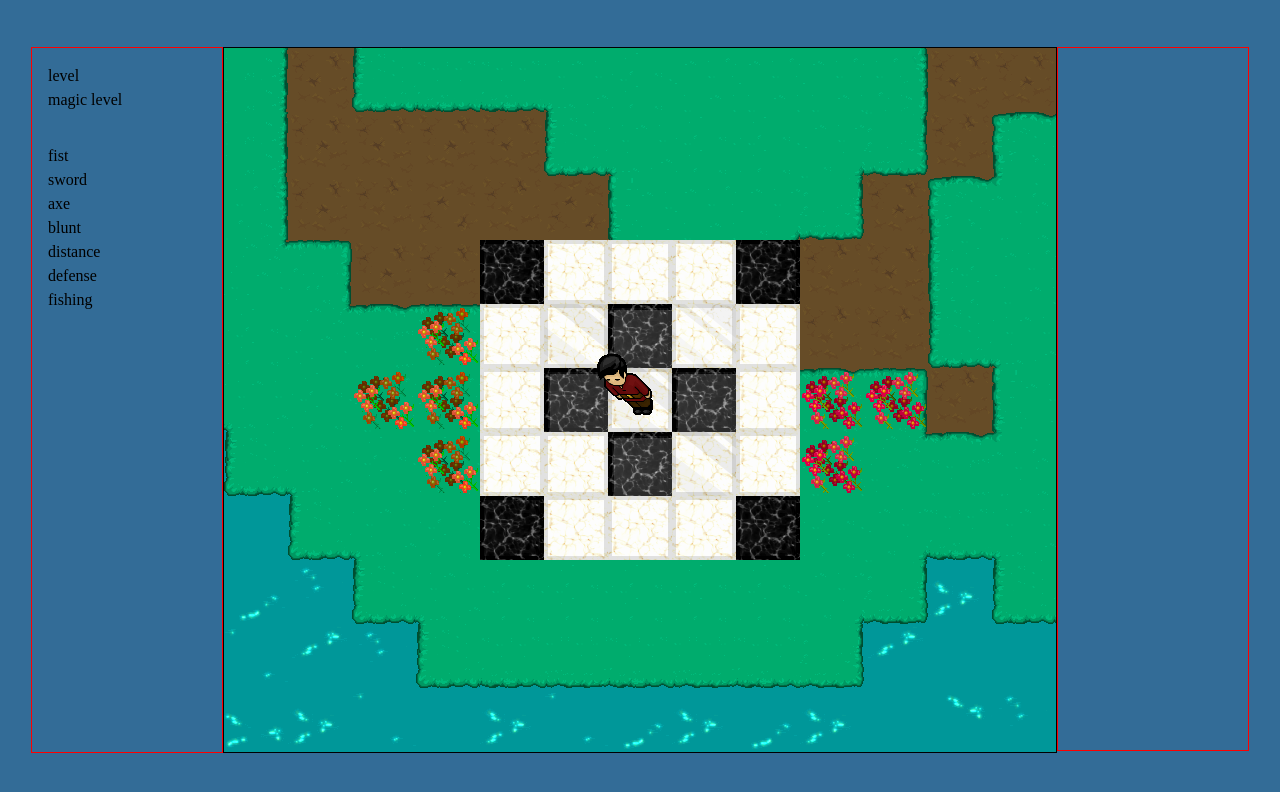
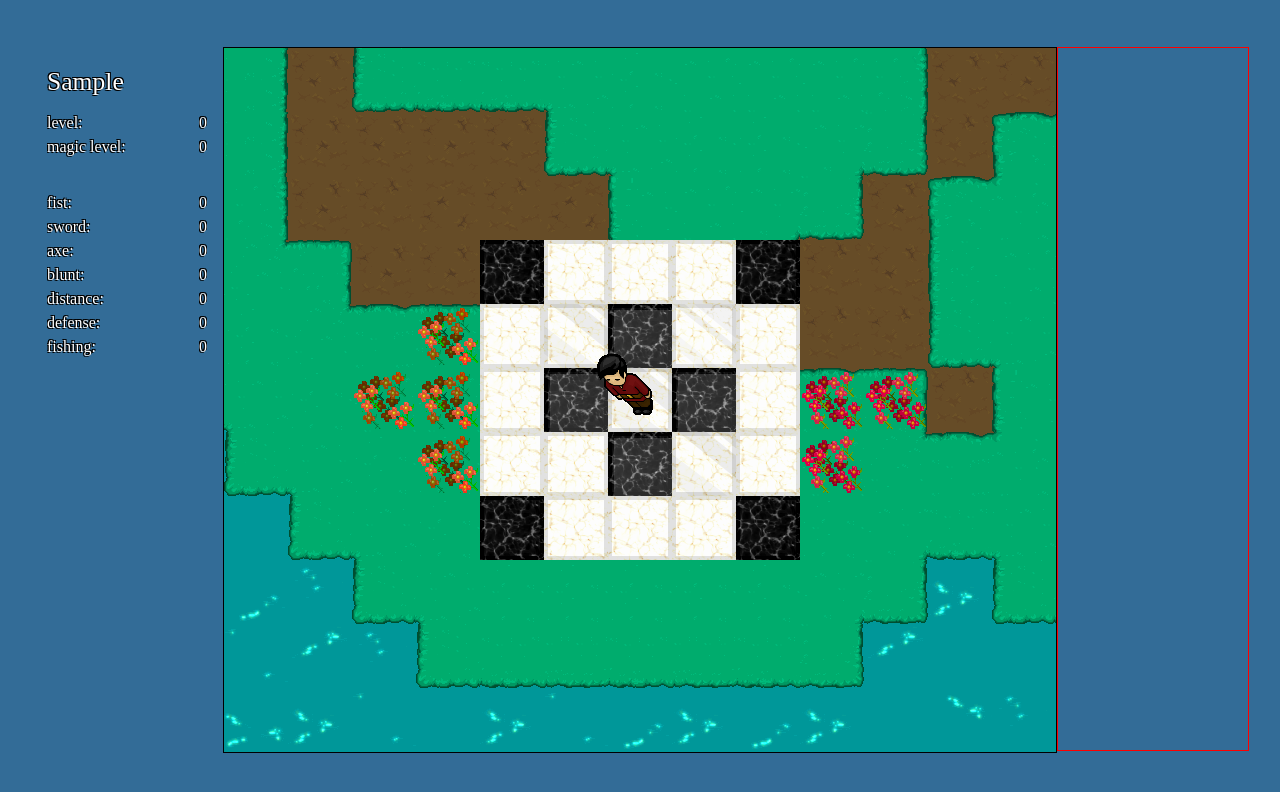
Before and after one commit to dev-montgomery/2d_rpg, a website with bundled scripts: page index.html in a window 1280 px wide. Both pictures are taken after typing "Sample" into the empty fields and a click on the button "submit". Built offline with nearby package versions, Linux system fonts and the light colour scheme.

Commit message:
appends player's stats to the left

```diff
--- a/index.html
+++ b/index.html
@@ -17,20 +17,21 @@
 
   <div class="game-container">
     <div class="player-stats">
-      <section class="main-stats box">
-        <h2 id="player-name"></h2>
-        <p>level<span id="level"></span></p>
-        <p>magic level<span id="magic-level"></span></p>
-      </section>
-      <section class="stat-box box">
-        <p>fist<span id="skill-fist"></span></p>
-        <p>sword<span id="skill-sword"></span></p>
-        <p>axe<span id="skill-axe"></span></p>
-        <p>blunt<span id="skill-blunt"></span></p>
-        <p>distance<span id="skill-distance"></span></p>
-        <p>defense<span id="skill-defense"></span></p>
-        <p>fishing<span id="skill-fishing"></span></p>
-      </section>
+      <ul class="main-stats box">
+        <li id="player-name"></li>
+        <li>level: <span id="player-level"></span></li>
+        <li>magic level: <span id="player-magic-level"></span></li>
+      </ul>
+
+      <ul class="skills-stats box">
+        <li>fist: <span id="player-skill-fist"></span></li>
+        <li>sword: <span id="player-skill-sword"></span></li>
+        <li>axe: <span id="player-skill-axe"></span></li>
+        <li>blunt: <span id="player-skill-blunt"></span></li>
+        <li>distance: <span id="player-skill-distance"></span></li>
+        <li>defense: <span id="player-skill-defense"></span></li>
+        <li>fishing: <span id="player-skill-fishing"></span></li>
+      </ul>
     </div>
 
     <canvas></canvas>
--- a/index.js
+++ b/index.js
@@ -36,6 +36,20 @@ window.addEventListener('load', (event) => {
     }
   });
 
+  // Append Player Stats to Screen
+  const appendPlayerStats = ({ player }) => {
+    document.querySelector('#player-name').textContent = player.data.name;
+    document.querySelector('#player-level').textContent = player.data.performance.lvls.lvl;
+    document.querySelector('#player-magic-level').textContent = player.data.performance.lvls.mglvl;
+    document.querySelector('#player-skill-fist').textContent = player.data.performance.skills.fist;
+    document.querySelector('#player-skill-sword').textContent = player.data.performance.skills.sword;
+    document.querySelector('#player-skill-axe').textContent = player.data.performance.skills.axe;
+    document.querySelector('#player-skill-blunt').textContent = player.data.performance.skills.blunt;
+    document.querySelector('#player-skill-distance').textContent = player.data.performance.skills.distance;
+    document.querySelector('#player-skill-defense').textContent = player.data.performance.skills.defense;
+    document.querySelector('#player-skill-fishing').textContent = player.data.performance.skills.fishing;
+  };
+
   // Checks if player exists/Creates player | Close form
   const form = document.querySelector('.form-container');
   form.closed = false;
@@ -53,18 +67,16 @@ window.addEventListener('load', (event) => {
     // Render interface, map, and player after form is submitted
     setTimeout(() => {
       document.querySelector('.player-stats').style.display = 'flex';
+      appendPlayerStats({ player });
       document.querySelector('.interface-container').style.display = 'flex';
       canvas.style.border = '1px solid black';
       genus.loaded && drawGenus({ player });
       player.draw(ctx);
-      console.log(player)
+      console.log(player);
     }, 500);
   };
 
   document.getElementById('login-form').addEventListener('submit', initPlayerData);
-
-  // Append Player Stats to Screen
-  // const
 
   // POST player data to backend json file
   const updatePlayerData = async () => {
--- a/styles/styles.css
+++ b/styles/styles.css
@@ -95,11 +95,30 @@ p, h1, h2, h3, h4, h5, h6 {
 .box {
   padding: 1rem;
 }
-.player-stats {
+
+.game-container .player-stats {
   display: none;
   flex-direction: column;
   width: 192px;
-  border: 1px solid red;
+  /* border: 1px solid red; */
+}
+
+.game-container .player-stats .main-stats #player-name {
+  font-size: 1.6rem;
+  padding-bottom: .6rem;
+}
+
+.game-container .player-stats .main-stats li,
+.game-container .player-stats .skills-stats li {
+  display: flex;
+  flex-direction: row;
+  justify-content: space-between;
+  color: #fff;
+  text-shadow:
+    -1px -1px 0 black,
+    1px -1px 0 black,
+    -1px 1px 0 black,
+    -1px -1px 0 black;
 }
 
 .interface-container {
```
